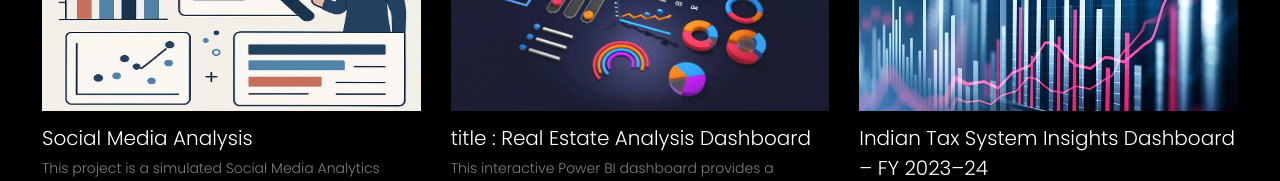
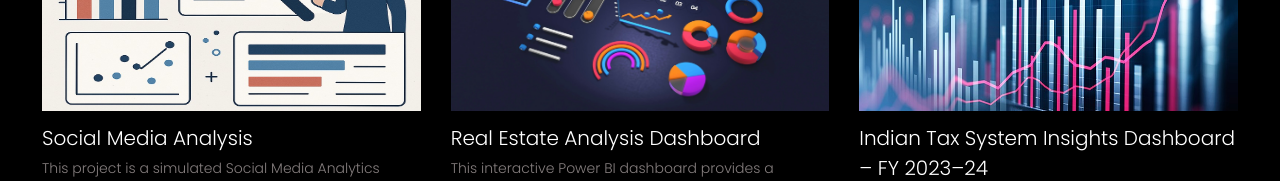
Before and after one commit to Harsh070723/portfoli_harsh, a React (Vite) app: page / in a window 1280 px wide. Shown: the part 3180-3361 px from the top of the page. Built offline with nearby package versions, Linux system fonts and the light colour scheme.

Commit message:
fixed title

```diff
--- a/src/js/projectList.js
+++ b/src/js/projectList.js
@@ -12,7 +12,7 @@ export const ProjectList=[
          I used Power BI for its strong data modeling and visualization capabilities, and I focused on clean design and usability`
     },
     {
-        title:'title : Real Estate Analysis Dashboard',
+        title:'Real Estate Analysis Dashboard',
         projectImg:`${project2}`,
         discription:`This interactive Power BI dashboard provides a comprehensive analysis of the US real
         estate market, helping stakeholders make data-driven decisions. The dashboard includes key metrics such as average
```
